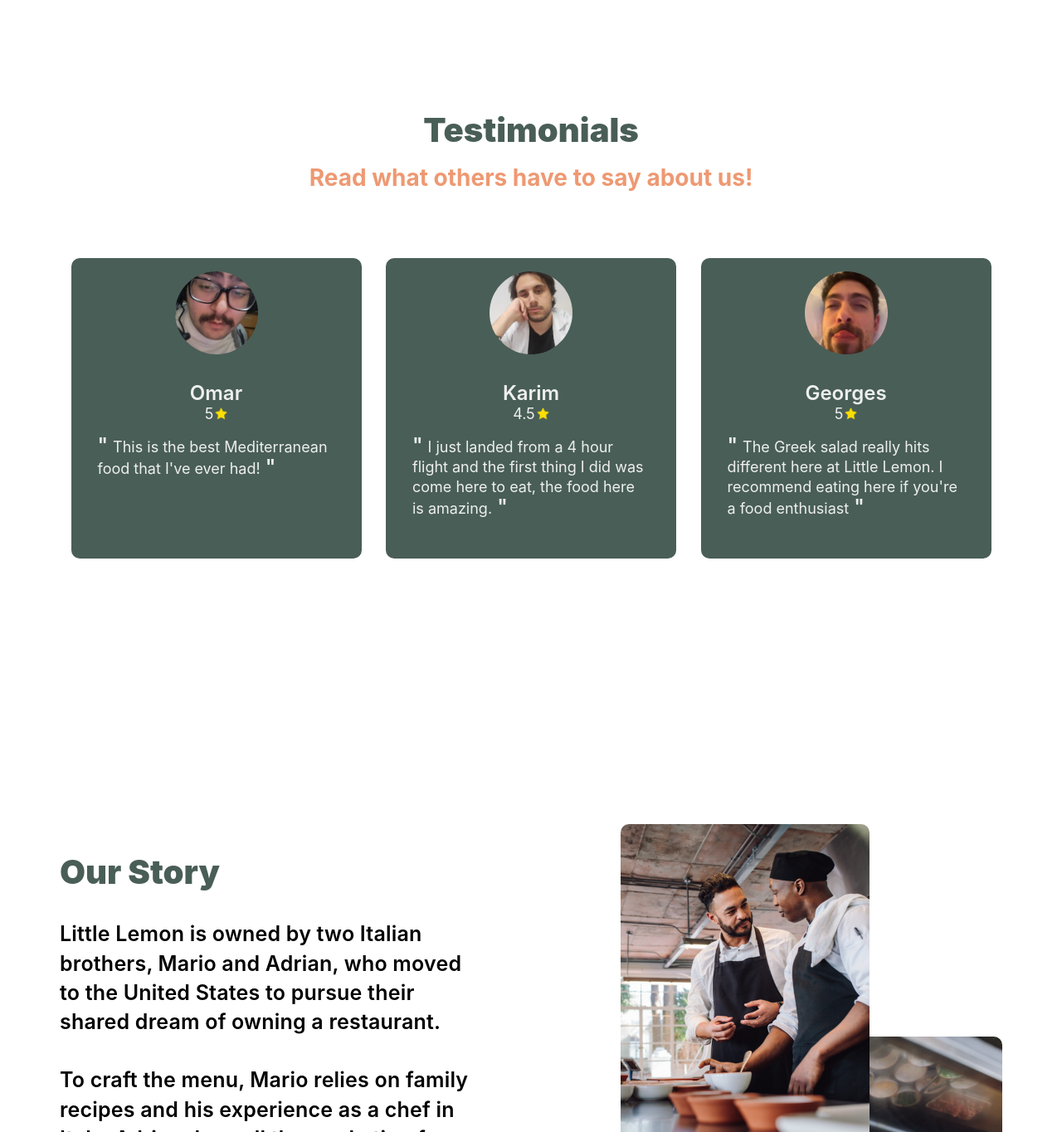
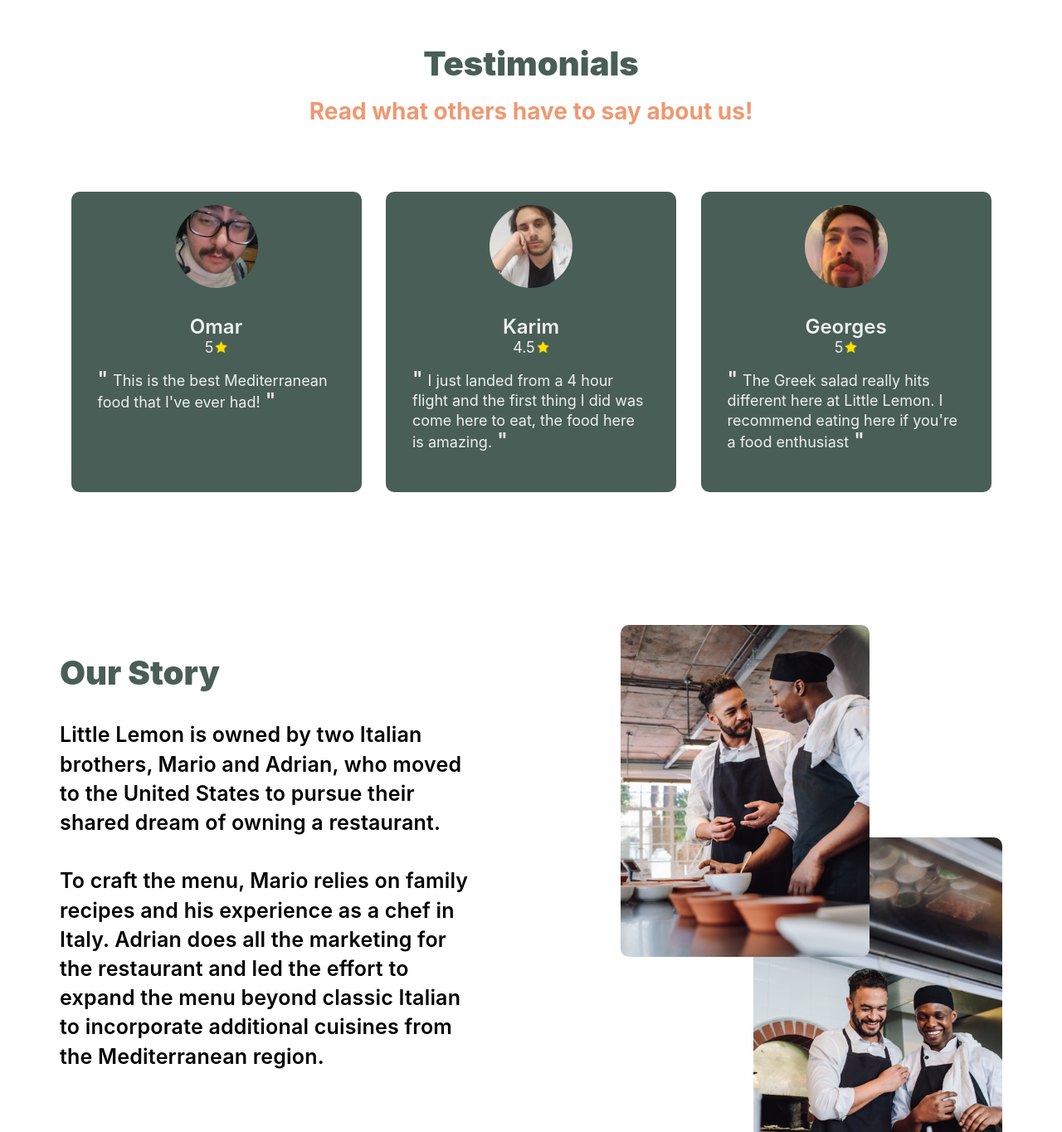
Before and after one commit to ASAPruki/Little_Lemon_Reservation, a React (Create React App) app: page / in a window 1280 px wide. Shown: the part 1436-2800 px from the top of the page at 83% size. Built offline with nearby package versions, Linux system fonts and the light colour scheme.

Commit message:
in this commit, I fixed some css for the components

```diff
--- a/src/styles/aboutUs.css
+++ b/src/styles/aboutUs.css
@@ -1,4 +1,4 @@
-.about-us {
+#about-us {
   margin-bottom: 20rem;
   display: block;
 }
--- a/src/styles/miniMenu.css
+++ b/src/styles/miniMenu.css
@@ -1,12 +1,12 @@
 #menu-section {
   margin: auto;
   max-width: 1200px;
-  margin-bottom: 15rem;
+  margin-bottom: 10rem;
   margin-top: 10rem;
 }
 
 #container {
-  margin-bottom: 15rem;
+  margin-bottom: 10rem;
   margin-top: 10rem;
 }
 
--- a/src/styles/nav.css
+++ b/src/styles/nav.css
@@ -20,10 +20,6 @@
   font-weight: 500;
 }
 
-a {
-  text-decoration: none;
-}
-
 #logo {
   width: 200px;
   height: 55px;
--- a/src/styles/testimonials.css
+++ b/src/styles/testimonials.css
@@ -1,5 +1,5 @@
 #testimonials {
-  margin-bottom: 20rem;
+  margin-bottom: 10rem;
   display: block;
   unicode-bidi: isolate;
 }
```
Also changed, not shown: src/notes.txt (added).
